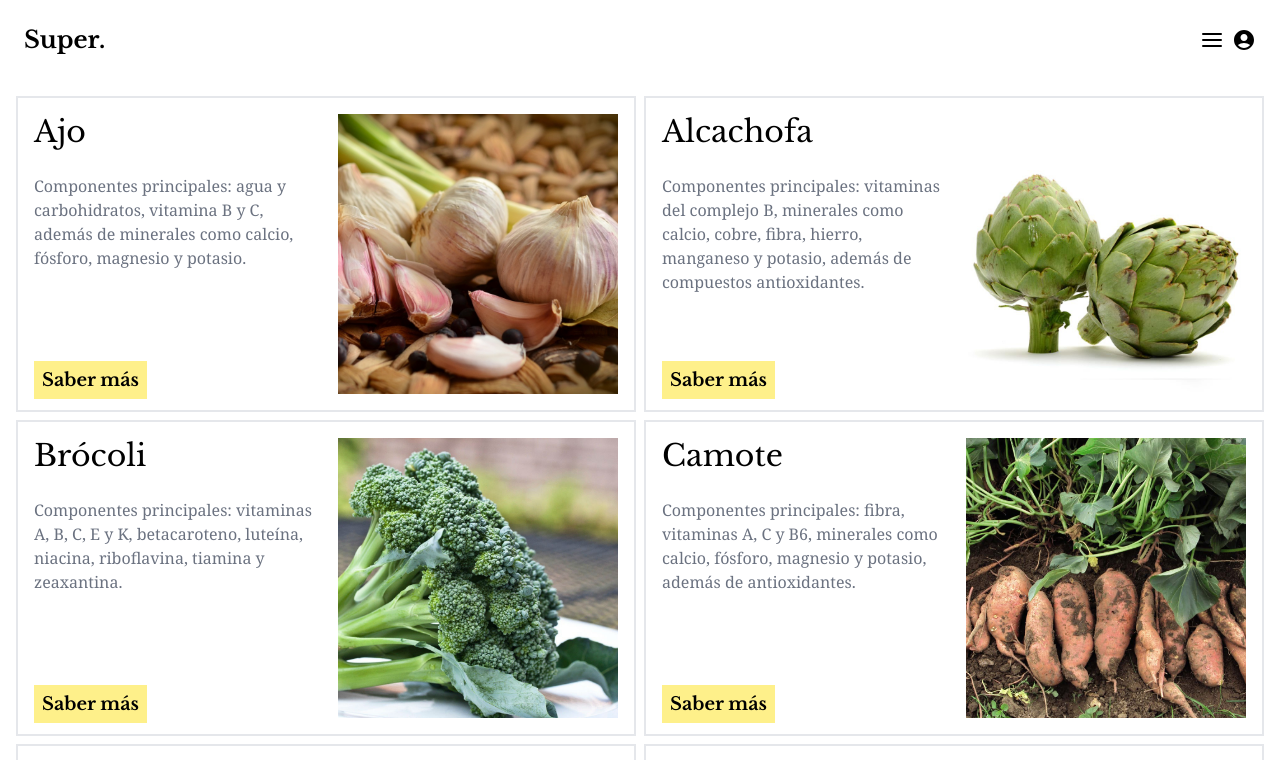
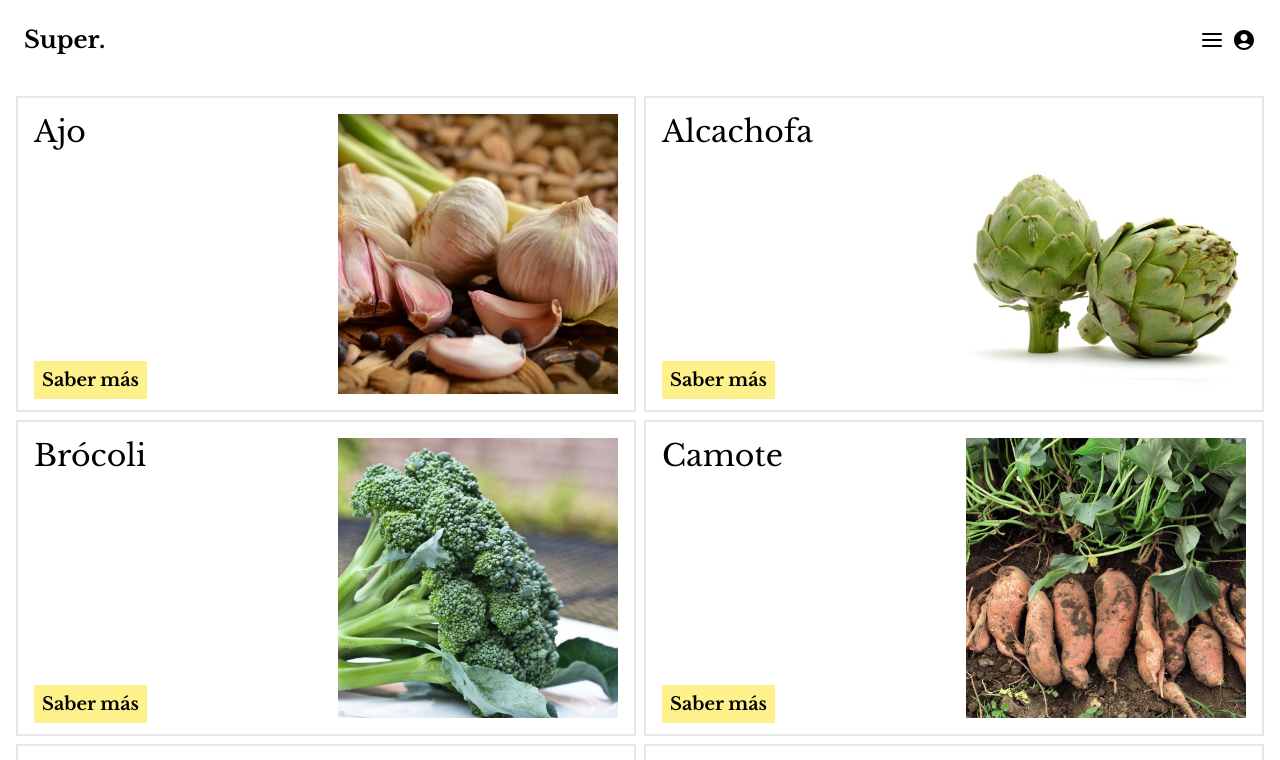
Before and after one commit to mar-cial/super, a Next.js app: page /super/vegetales in a window 1280 px wide. Shown: the top 760 px of the page. Built offline with nearby package versions, Linux system fonts and the light colour scheme.

Commit message:
modified vegetable data

```diff
--- a/data/vegetales.json
+++ b/data/vegetales.json
@@ -2,71 +2,170 @@
   {
     "nombre": "Ajo",
     "image": "ajo",
-    "price_kg": 50.5,
-    "description": "Componentes principales: agua y carbohidratos, vitamina B y C, además de minerales como calcio, fósforo, magnesio y potasio. Principales beneficios: alivia la gripa, calma dolor de oído y de muelas, es digestivo, protege la piel y reduce los niveles de colesterol malo.",
+    "precio_kg": 50.5,
+    "descripcion": {
+      "componentes": [
+        "agua y carbohidratos",
+        "vitamina B y C",
+        "calcio",
+        "fósforo",
+        "magnesio",
+        "potasio"
+      ],
+      "beneficios": "Alivia la gripa, calma dolor de oído y de muelas, es digestivo, protege la piel y reduce los niveles de colesterol malo"
+    },
     "id": "62e11105-ff28-455f-87c5-d4beb0c567c4"
   },
   {
     "nombre": "Alcachofa",
     "image": "alcachofa",
-    "price_kg": 74.3,
-    "description": "Componentes principales: vitaminas del complejo B, minerales como calcio, cobre, fibra, hierro, manganeso y potasio, además de compuestos antioxidantes. Principales beneficios: estimula el apetito, facilita la digestión, protege la salud celular y equilibra el colesterol.",
+    "precio_kg": 74.3,
+    "descripcion": {
+      "componentes": [
+        "vitaminas del complejo B",
+        "minerales como calcio",
+        "cobre",
+        "fibra",
+        "hierro",
+        "manganeso",
+        "potasio",
+        "compuestos antioxidantes"
+      ],
+      "beneficios": "estimula el apetito, facilita la digestión, protege la salud celular y equilibra el colesterol."
+    },
     "id": "f4d7bd63-1658-407b-9a0e-aa4a7f266eff"
   },
   {
     "nombre": "Brócoli",
     "image": "brocoli",
-    "price_kg": 40.6,
-    "description": "Componentes principales: vitaminas A, B, C, E y K, betacaroteno, luteína, niacina, riboflavina, tiamina y zeaxantina. También es rico en minerales como calcio, fósforo, hierro, magnesio, potasio y zinc. Principales beneficios: controla los niveles de colesterol, facilita el proceso digestivo, incrementa la resistencia a la insulina y mejora la función metabólica.",
+    "precio_kg": 40.6,
+    "descripcion": {
+      "componentes": [
+        "vitaminas A, B, C, E y K",
+        "betacaroteno",
+        "luteína",
+        "niacina",
+        "riboflavina",
+        "tiamina",
+        "zeaxantina"
+      ],
+      "beneficios": "Controla los niveles de colesterol, facilita el proceso digestivo, incrementa la resistencia a la insulina y mejora la función metabólica."
+    },
     "id": "577c9a45-a3f2-42f8-b718-46d7a9433576"
   },
   {
     "nombre": "Camote",
     "image": "camote",
-    "price_kg": 25.5,
-    "description": "Componentes principales: fibra, vitaminas A, C y B6, minerales como calcio, fósforo, magnesio y potasio, además de antioxidantes. Principales beneficios: alivia los dolores de la artritis, estimula el sistema inmune, nivel el azúcar en la sangre y mejora la digestión.",
+    "precio_kg": 25.5,
+    "descripcion": {
+      "componentes": [
+        "fibra",
+        "vitaminas A, C y B6",
+        "calcio",
+        "fósforo",
+        "magnesio",
+        "potasio",
+        "antioxidantes"
+      ],
+      "beneficios": "alivia los dolores de la artritis, estimula el sistema inmune, nivel el azúcar en la sangre y mejora la digestión."
+    },
     "id": "2c54e8b8-ebe5-4f25-b052-566b36a03d3e"
   },
   {
     "nombre": "Cebolla",
     "image": "cebolla",
-    "price_kg": 40,
-    "description": "Componentes principales: es rica en vitaminas A, B y C, minerales como calcio, magnesio, fósforo, hierro y potasio. Principales beneficios: alivia malestares estomacales, aumenta las defensas, calma la tos, combate infecciones bacterianas y fúngicas y fortalece la salud cutánea.",
+    "precio_kg": 40,
+    "descripcion": {
+      "componentes": [
+        "es rica en vitaminas A, B y C",
+        "calcio",
+        "magnesio",
+        "fósforo",
+        "hierro",
+        "potasio"
+      ],
+      "beneficios": "Alivia malestares estomacales, aumenta las defensas, calma la tos, combate infecciones bacterianas y fúngicas y fortalece la salud cutánea."
+    },
     "id": "42853d09-5f3b-4ad3-b7e8-43a2775cef68"
   },
   {
     "nombre": "Espárragos",
     "image": "esparragos",
-    "price_kg": 120.2,
-    "description": "Componentes principales: es bajo en calorías, cuenta con 2.2 g de proteínas, fibra, vitaminas A, C, y E, y minerales como fósforo y potasio. Principales beneficios: aumenta la sensación de saciedad, estimula el desarrollo de bacterias intestinales benéficas, mantiene bajo control los niveles de presión arterial y combate el impacto de los radicales libres.",
+    "precio_kg": 120.2,
+    "descripcion": {
+      "componentes": [
+        "bajo en calorías",
+        "2.2 g de proteínas",
+        "fibra",
+        "vitaminas A, C, y E",
+        "fósforo",
+        "potasio"
+      ],
+      "beneficios": "aumenta la sensación de saciedad, estimula el desarrollo de bacterias intestinales benéficas, mantiene bajo control los niveles de presión arterial y combate el impacto de los radicales libres."
+    },
     "id": "4f8963ff-7a79-46b6-a349-12a706f8b29a"
   },
   {
     "nombre": "Espinacas",
     "image": "espinacas",
-    "price_kg": 60.5,
-    "description": "Componentes principales: rica en vitaminas A, E, y K, minerales y antioxidantes. Principales beneficios: estimula los movimientos intestinales, provoca saciedad, fortalece la piel, protege la visión y regula los niveles de presión arterial.",
+    "precio_kg": 60.5,
+    "descripcion": {
+      "componentes": [
+        "rica en vitaminas A, E, y K",
+        "minerales",
+        "antioxidantes"
+      ],
+      "beneficios": "Estimula los movimientos intestinales, provoca saciedad, fortalece la piel, protege la visión y regula los niveles de presión arterial."
+    },
     "id": "fcd8c604-7c20-4969-a67d-99fe7cd9589a"
   },
   {
     "nombre": "Kale",
     "image": "kale",
-    "price_kg": 102.59,
-    "description": "Componentes principales: posee vitaminas A, B, C, y K, minerales como calcio, hierro y potasio, fibra dietética, y compuestos antioxidantes. Principales beneficios: controla los niveles de azúcar en la sangre, disminuye la presión arterial, facilita el control de peso, fortalece la piel y el cabello y protege la salud gastrointestinal.",
+    "precio_kg": 102.59,
+    "descripcion": {
+      "componentes": [
+        "vitaminas A, B, C, y K",
+        "calcio",
+        "hierro",
+        "potasio",
+        "fibra dietética",
+        "compuestos antioxidantes"
+      ],
+      "beneficios": "Controla los niveles de azúcar en la sangre, disminuye la presión arterial, facilita el control de peso, fortalece la piel y el cabello y protege la salud gastrointestinal."
+    },
     "id": "b5e484e0-d1c9-41ee-967e-5aaebcd642aa"
   },
   {
     "nombre": "Jitomate",
     "image": "jitomate",
-    "price_kg": 90.9,
-    "description": "Componentes principales: rico en vitaminas A, B, C, E  y K, minerales como cobre, fósforo, magnesio y potasio, además de tener un gran contenido en agua. Principales beneficios: evita el envejecimiento de la piel, reduce los niveles de colesterol, estimula la liberación de jugos gástricos y también favorece la absorción de nutrientes.",
+    "precio_kg": 90.9,
+    "descripcion": {
+      "componentes": [
+        "rico en vitaminas A, B, C, E  y K",
+        "cobre",
+        "fósforo",
+        "magnesio",
+        "potasio",
+        "gran contenido en agua"
+      ],
+      "beneficios": "evita el envejecimiento de la piel, reduce los niveles de colesterol, estimula la liberación de jugos gástricos y también favorece la absorción de nutrientes."
+    },
     "id": "5eab82dc-e6ca-4fb4-a94b-ef21c779df6a"
   },
   {
     "nombre": "Zanahoria",
     "image": "zanahoria",
-    "price_kg": 160.7,
-    "description": "Componentes principales: vitaminas A, C y D, minerales como calcio, hierro y potasio. Principales beneficios: calma problemas gastrointestinales, combate los efectos de los radicales libres, fortalece el tejido celular y además retrasa los síntomas del envejecimiento.",
+    "precio_kg": 160.7,
+    "descripcion": {
+      "componentes": [
+        "vitaminas A, C y D",
+        "calcio",
+        "hierro",
+        "potasio"
+      ],
+      "beneficios": "Calma problemas gastrointestinales, combate los efectos de los radicales libres, fortalece el tejido celular y además retrasa los síntomas del envejecimiento."
+    },
     "id": "e9d956ae-a1f1-4627-8566-052936bfd55b"
   }
 ]
--- a/pages/super/vegetales/[nombre].tsx
+++ b/pages/super/vegetales/[nombre].tsx
@@ -56,12 +56,12 @@ const VegetalIndividual: NextPage = ({
 
         <div>
           <p className="font-mono text-gray-500">Descripción</p>
-          <p>{v.description}</p>
+          <p>{v.descripcion.beneficios}</p>
         </div>
 
         <div>
           <p className="font-mono text-gray-500">Precio por kilo</p>
-          <p className="text-xl tracking-widest font-main">{`$${v.price_kg.toFixed(
+          <p className="text-xl tracking-widest font-main">{`$${v.precio_kg.toFixed(
             2
           )}`}</p>
         </div>
--- a/pages/super/vegetales/index.tsx
+++ b/pages/super/vegetales/index.tsx
@@ -4,11 +4,16 @@ import Link from 'next/link';
 import Footer from '../../../components/Footer';
 import vegData from '../../../data/vegetales.json';
 
+type Descripcion = {
+  componentes: string[];
+  beneficios: string;
+};
+
 export interface Vegetal {
   nombre: string;
   image: string;
-  price_kg: number;
-  description: string;
+  precio_kg: number;
+  descripcion: Descripcion;
   id: string;
 }
 
@@ -22,7 +27,7 @@ const VerdurasPage: NextPage = () => {
               <header className="flex flex-col gap-6">
                 <h3 className="text-3xl font-main">{veg.nombre}</h3>
                 <p className="font-serif text-gray-500 ">
-                  {`${veg.description.slice(0, veg.description.indexOf('.'))}.`}
+                  {veg.descripcion.toString}
                 </p>
               </header>
               <div>
```
